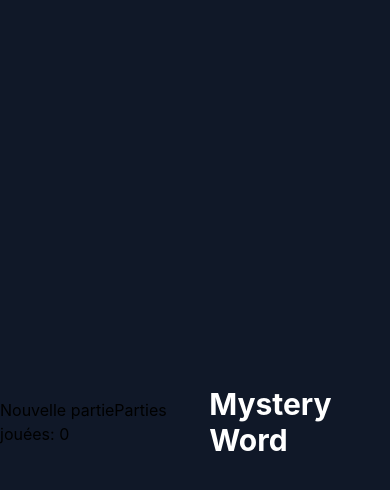
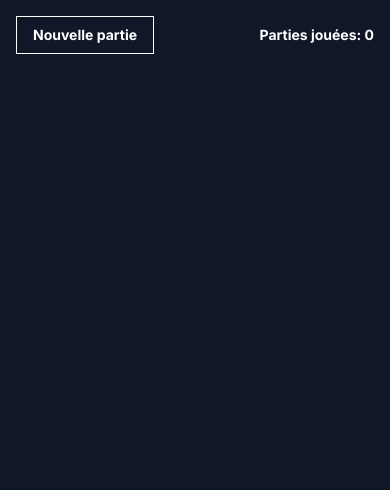
Before and after one commit to MathieuBourasseau/front-mystery-word, a React (Vite) app: page / in a window 390 px wide. Shown: the top 490 px of the page. Built offline with nearby package versions, Linux system fonts and the light colour scheme.

Commit message:
feat: inter police imported + style created for header in mobile, tablet and desktop

```diff
--- a/index.html
+++ b/index.html
@@ -5,6 +5,12 @@
     <link rel="icon" type="image/svg+xml" href="/favicon.svg" />
     <meta name="viewport" content="width=device-width, initial-scale=1.0" />
     <title>front-mystery-word</title>
+    <link rel="preconnect" href="https://fonts.googleapis.com" />
+    <link rel="preconnect" href="https://fonts.gstatic.com" crossorigin />
+    <link
+      href="https://fonts.googleapis.com/css2?family=Inter:wght@400;500;600;700&display=swap"
+      rel="stylesheet"
+    />
   </head>
   <body>
     <div id="root"></div>
--- a/src/App.tsx
+++ b/src/App.tsx
@@ -12,9 +12,8 @@ function App() {
   }
 
   return (
-    <div className="flex min-h-screen items-center justify-center bg-gray-900">
+    <div className="flex flex-col min-h-screen bg-gray-900 p-4 md:p-6">
       <Header onNewGame={resetGame} gamesPlayed={gamesPlayed} />
-      <h1 className="text-3xl font-bold text-white">Mystery Word</h1>
     </div>
   )
 }
--- a/src/components/Header/Header.tsx
+++ b/src/components/Header/Header.tsx
@@ -3,8 +3,8 @@ import type { HeaderProps } from "../../types/HeaderProps";
 export default function Header({onNewGame, gamesPlayed} : HeaderProps) {
 
     return(
-        <header>
-            <button onClick={onNewGame}>Nouvelle partie</button>
+        <header className="flex justify-between items-center text-sm text-white font-bold cursor-pointer md:text-base">
+            <button onClick={onNewGame} className="border-1 py-2 px-4 cursor-pointer hover:bg-white hover:text-primary-blue">Nouvelle partie</button>
             <span>Parties jouées: {gamesPlayed} </span>
         </header>
     )
--- a/src/index.css
+++ b/src/index.css
@@ -1,4 +1,11 @@
 @import "tailwindcss";
+
+@theme {
+  --font-sans: "Inter", ui-sans-serif, system-ui, sans-serif;
+
+  /* Custom colors */
+  --color-primary-blue: #101828;
+}
 
 :root {
   color-scheme: light dark;
@@ -10,4 +17,5 @@
 
 body {
   margin: 0;
+  font-family: var(--font-sans);
 }
```
